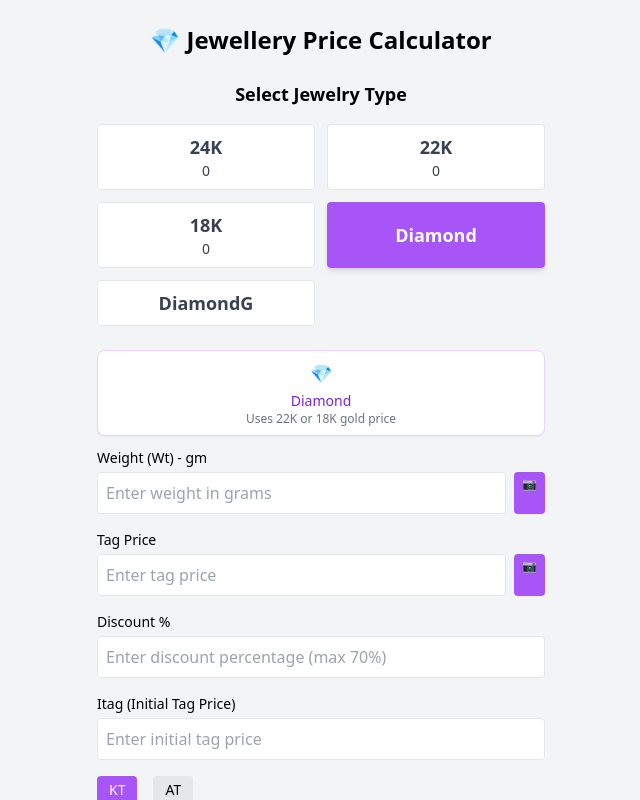
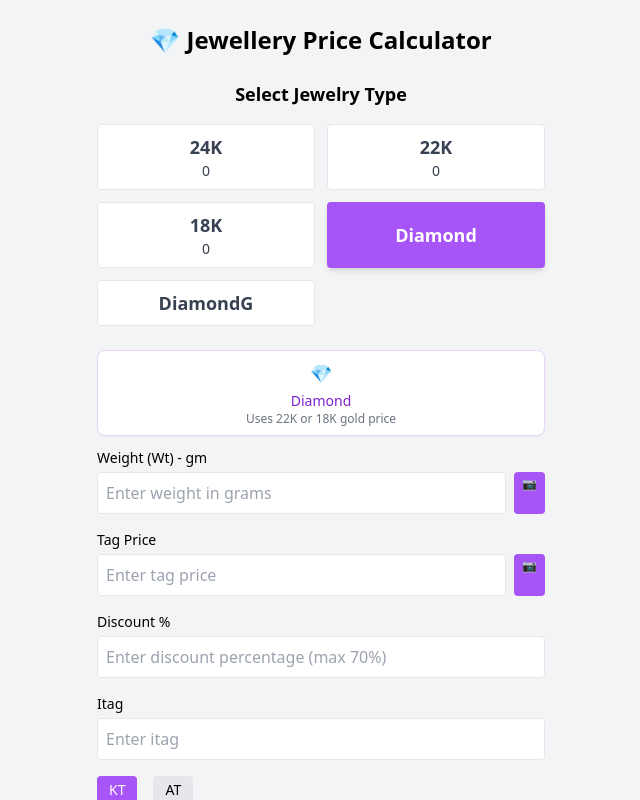
Before and after one commit to shama2369/trichygoldpwa, a React (Vite) app: page / in a window 1280 px wide. Both pictures are taken after a click on the button "Diamond". Shown: the top 800 px of the page, without its empty margins (319-959 px from the left). Built offline with nearby package versions, Linux system fonts and the light colour scheme.

Commit message:
itag rev included

```diff
--- a/src/App.jsx
+++ b/src/App.jsx
@@ -1027,11 +1027,11 @@ export default function App() {
         {/* Itag Input - Only for Diamond and DiamondG */}
         {(jewelryType === "Diamond" || jewelryType === "DiamondG") && (
           <div>
-            <label className="block text-sm font-medium mb-1">Itag (Initial Tag Price)</label>
+            <label className="block text-sm font-medium mb-1">Itag</label>
             <input
               type="number"
               step="0.01"
-              placeholder="Enter initial tag price"
+              placeholder="Enter itag"
               value={itag}
               onChange={(e) => setItag(e.target.value)}
               className="p-2 border rounded w-full"
```
